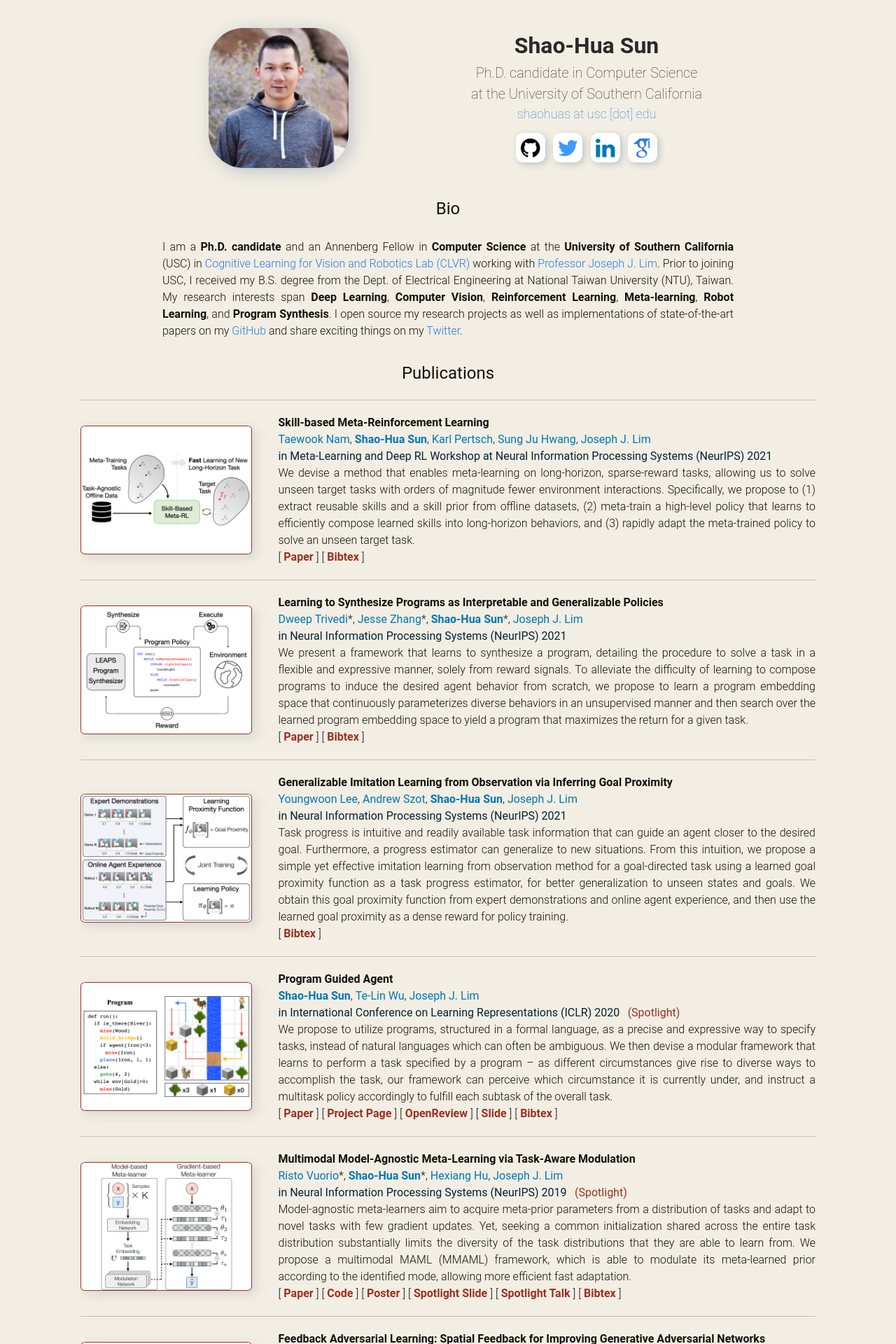
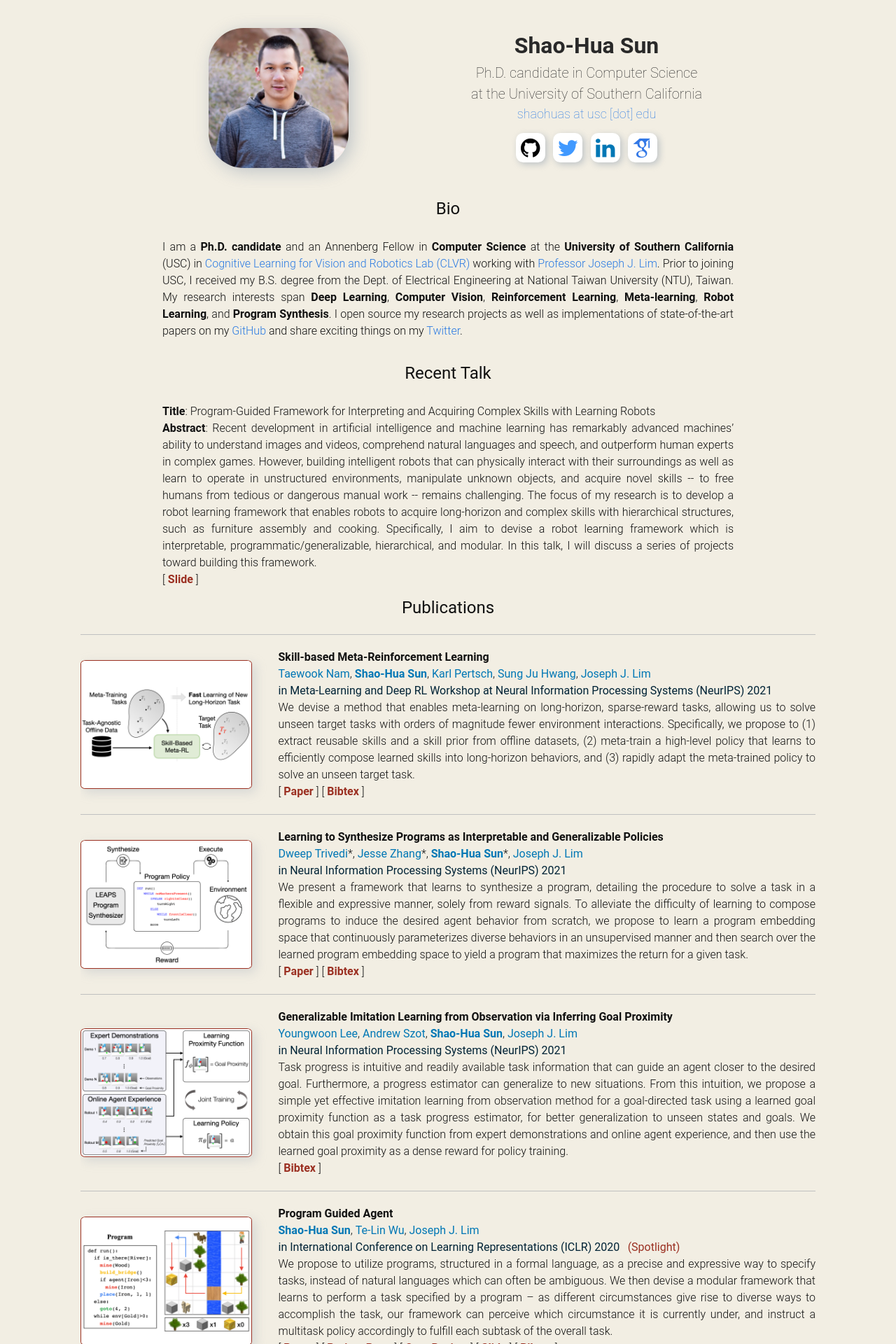
Before and after one commit to shaohua0116/shaohua0116.github.io, a Jekyll site: the page built from index.html, in a window 1280 px wide. Shown: the top 1920 px of the page at 70% size. Built offline with Jekyll 4.4.1, drawn with Linux system fonts in a browser that asks for light colours; some web fonts are replaced; some of the changed text lies outside the part shown.

Commit message:
add talk

```diff
--- a/_data/service.yml
+++ b/_data/service.yml
@@ -1,5 +1,5 @@
 - role: "Conference reviewer"
-  activity: "NeurIPS, ICML, ICLR, CVPR, ICCV, ECCV, CoRL, AAAI, ICIP, BMVC"
+  activity: "NeurIPS, ICML, ICLR, CVPR, ICCV, ECCV, CoRL, AAAI, WACV, ICIP, BMVC"
   activity_year: "NeurIPS 2019-2020, ICML 2020, ICLR 2020-2021, CVPR 2019-2020, ICCV 2019, ECCV 2020, CoRL 2020, AAAI 2020, ICIP 2019, BMVC 2019"
   brief: true
 - role: "Journal reviewer"
--- /dev/null
+++ b/_data/talk.yml
@@ -0,0 +1,7 @@
+date: "Dec 2021"
+title: "Program-Guided Framework for Interpreting and Acquiring Complex Skills with Learning Robots"
+abstract: "Recent development in artificial intelligence and machine learning has remarkably advanced machines’ ability to understand images and videos, comprehend natural languages and speech, and outperform human experts in complex games. However, building intelligent robots that can physically interact with their surroundings as well as learn to operate in unstructured environments, manipulate unknown objects, and acquire novel skills -- to free humans from tedious or dangerous manual work -- remains challenging. The focus of my research is to develop a robot learning framework that enables robots to acquire long-horizon and complex skills with hierarchical structures, such as furniture assembly and cooking. Specifically, I aim to devise a robot learning framework which is interpretable, programmatic/generalizable, hierarchical, and modular. In this talk, I will discuss a series of projects toward building this framework."
+abstract_full: "Recent development in artificial intelligence and machine learning has remarkably advanced machines’ ability to understand images and videos, comprehend natural languages and speech, and outperform human experts in complex games. However, building intelligent robots that can physically interact with their surroundings as well as learn to operate in unstructured environments, manipulate unknown objects, and acquire novel skills -- to free humans from tedious or dangerous manual work -- remains challenging. The focus of my research is to develop a robot learning framework that enables robots to acquire long-horizon and complex skills with hierarchical structures, such as furniture assembly and cooking. Specifically, I aim to devise a robot learning framework which is: (1) interpretable: by decoupling interpreting skill specifications (e.g. demonstrations, reward functions) and executing skills, (2) programmatic: by generalizing from simple instances to complex instances without additional learning, (3) hierarchical: by operating on a proper level of abstraction that enables human users to interpret high-level plans of robots allows for composing primitive skills to solve long-horizon tasks, and (4) modular: by being equipped with modules specialized in different functions (e.g. perception, action) which collaborate, allowing for better generalization. In this talk, I will discuss a series of projects toward building this framework."
+tags:
+  - name: 'Slide'
+    url: '/talk/Dec2021.pdf'
--- a/_data/teaching.yml
+++ b/_data/teaching.yml
@@ -10,3 +10,7 @@
   semester: 'Fall 2017'
   role: 'Teaching Assistant'
   school: 'USC'
+- course: 'CSCI-570 Analysis of Algorithms, Teaching Assistant, USC'
+  semester: 'Fall 2016'
+  role: 'Teaching Assistant'
+  school: 'USC'
--- a/_sass/_publications.scss
+++ b/_sass/_publications.scss
@@ -120,6 +120,14 @@ $border-width: 1px;
   }
 }
 
+.tags > .tag {
+  color:          $red-color-dark;
+  font-weight:    500;
+  font-size:      16px;
+  @include media-query($on-palm) {
+    font-size:  14px;
+  }
+}
 
 .pub-right > .tags > .tag {
   color:          $red-color-dark;
--- a/index.html
+++ b/index.html
@@ -11,6 +11,20 @@ layout: home
   </div>
 </div>
 
+<div id="bio" class="bio">
+  <h1 class="md-heading text-center">
+    Recent Talk
+  </h1>
+  <div class="bio-body">
+      <strong>Title</strong>: {{ site.data.talk.title }} <br>
+      <strong>Abstract</strong>: {{ site.data.talk.abstract }} <br>
+        <div class="tags">
+          {% for tag in site.data.talk.tags %}
+          [<a class="tag" href="{{tag.url}}"> <strong>{{ tag.name }}</strong> </a>]
+          {% endfor %}
+        </div>
+  </div>
+</div>
 <!--
 <div id="news" class="news">
   <h1 class="md-heading text-center">
```
Also changed, not shown: 1 other file.
